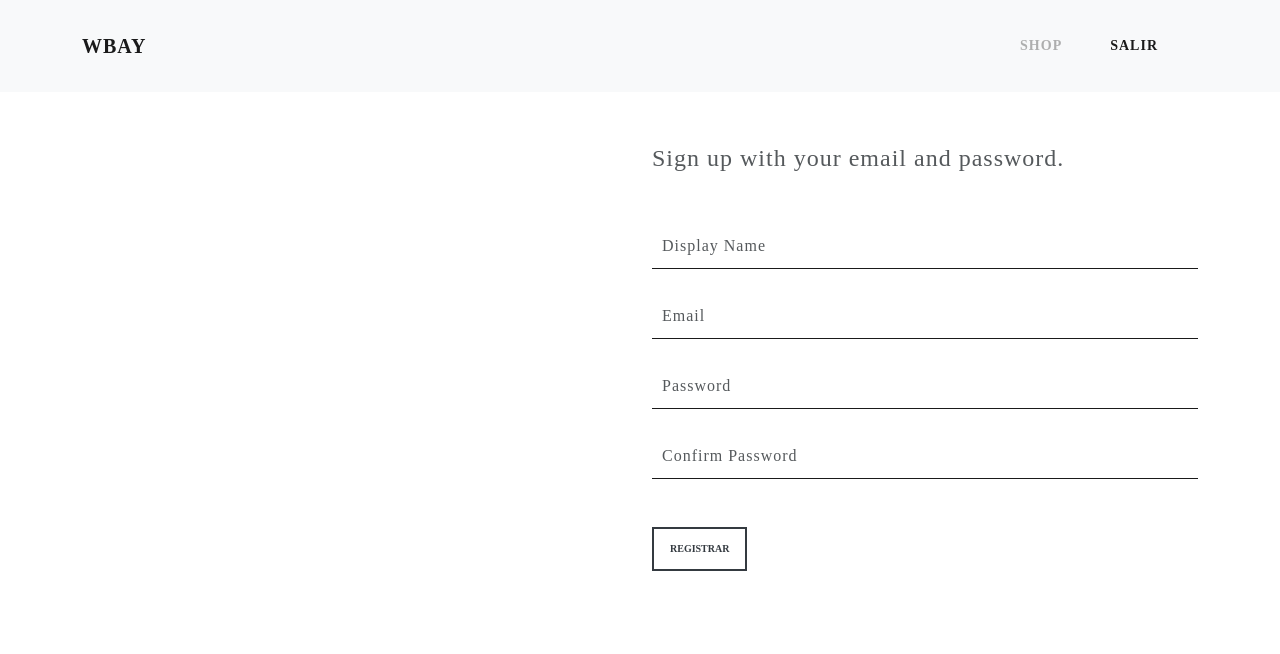
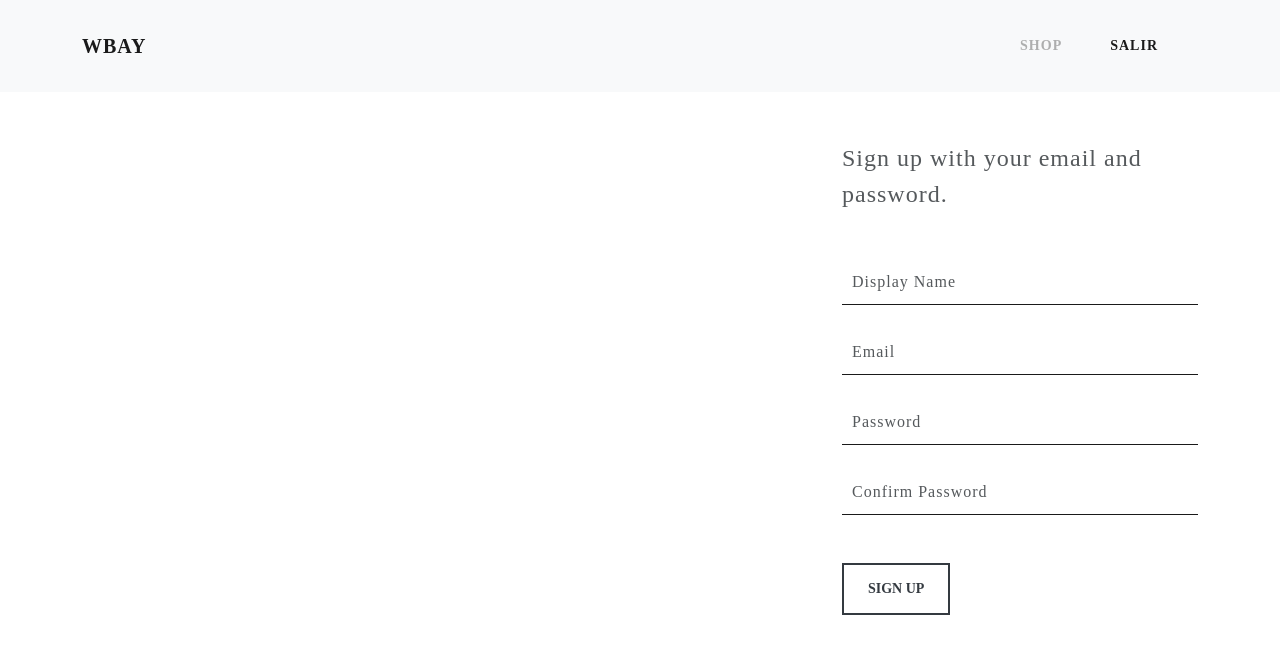
Before and after one commit to wjuma19dev2026-wq/crwn-clothing-v1, a React (Create React App) app: page /login in a window 1280 px wide. Shown: the top 654 px of the page. Built offline with nearby package versions, Linux system fonts and the light colour scheme; no server answers; a web font is replaced by a local one.

Commit message:
Updated SignUpForm an Button

```diff
--- /dev/null
+++ b/src/components/button/Button.jsx
@@ -0,0 +1,11 @@
+const Button = ({ children, buttonType, buttonClass }) => {
+  return (
+    <button
+      type={buttonType}
+      className={`btn btn-${buttonClass}`}>
+      {children}
+    </button>
+  )
+}
+
+export default Button
--- /dev/null
+++ b/src/components/button/Button.module.css
@@ -0,0 +1,3 @@
+.container {
+  display: block;
+}
--- /dev/null
+++ b/src/components/button/index.js
@@ -0,0 +1 @@
+export { default } from './Button';
--- a/src/components/sing-up-form/SingUpForm.jsx
+++ b/src/components/sing-up-form/SingUpForm.jsx
@@ -5,8 +5,8 @@ import {
   createAuthWithEmailAndPassword,
   createUserDocumentFromAuth,
 } from '../../services'
+import Button from '../button'
 import FormInput from '../form-input/FormInput'
-import styles from './SingUpForm.module.css'
 
 const initialFieldsValue = {
   displayName: '',
@@ -75,7 +75,7 @@ const SingUpForm = () => {
   return (
     <Fragment>
       <div
-        className="col-8 offset-2 col-md-6 offset-md-6
+        className="col-8 offset-2 col-md-4 offset-md-8
        my-5">
         <form
           onSubmit={onHandlerSubmit}
@@ -93,7 +93,6 @@ const SingUpForm = () => {
               id="displayName"
               value={displayName}
               onChange={onHandlerChange}
-              // placeholder="Your display name."
             />
 
             <FormInput
@@ -104,7 +103,6 @@ const SingUpForm = () => {
               id="email"
               value={email}
               onChange={onHandlerChange}
-              // placeholder="joedoe@user.com"
             />
 
             <FormInput
@@ -115,7 +113,6 @@ const SingUpForm = () => {
               id="password"
               value={password}
               onChange={onHandlerChange}
-              // placeholder="******"
             />
 
             <FormInput
@@ -126,16 +123,14 @@ const SingUpForm = () => {
               id="confirmPassword"
               value={confirmPassword}
               onChange={onHandlerChange}
-              // placeholder="******"
             />
 
             <div className="mt-5">
-              <button
-                className="btn btn-outline-dark btn-sm"
-                type="submit"
-                id="button-addon2">
-                Registrar
-              </button>
+              <Button
+                buttonType="submit"
+                buttonClass="outline-dark">
+                Sign up
+              </Button>
             </div>
           </fieldset>
         </form>
```
